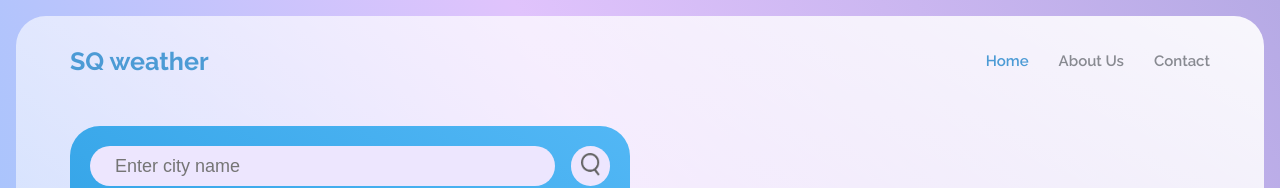
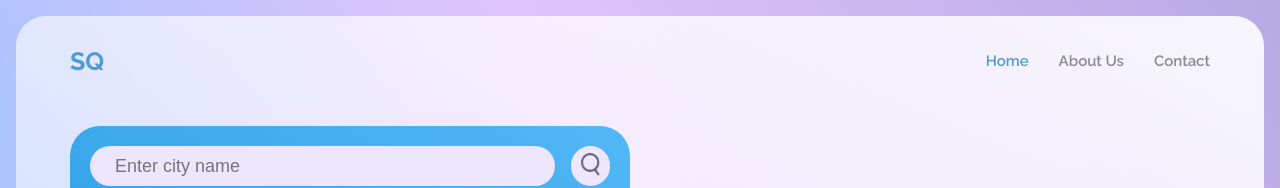
Before and after one commit to SharQawy1/SQ-Weather, a plain HTML site: page index.html in a window 1280 px wide. Shown: the top 188 px of the page. Drawn offline with Linux system fonts and the light colour scheme.

Commit message:
Update index.html

```diff
--- a/index.html
+++ b/index.html
@@ -17,7 +17,7 @@
     <div class="app">
       <!-- Header -->
       <div class="header container">
-        <a href="#" class="logo">SQ weather</a>
+        <a href="#" class="logo">SQ</a>
         <ul class="">
           <a href="#">Home</a>
           <a href="#">About Us</a>
```
